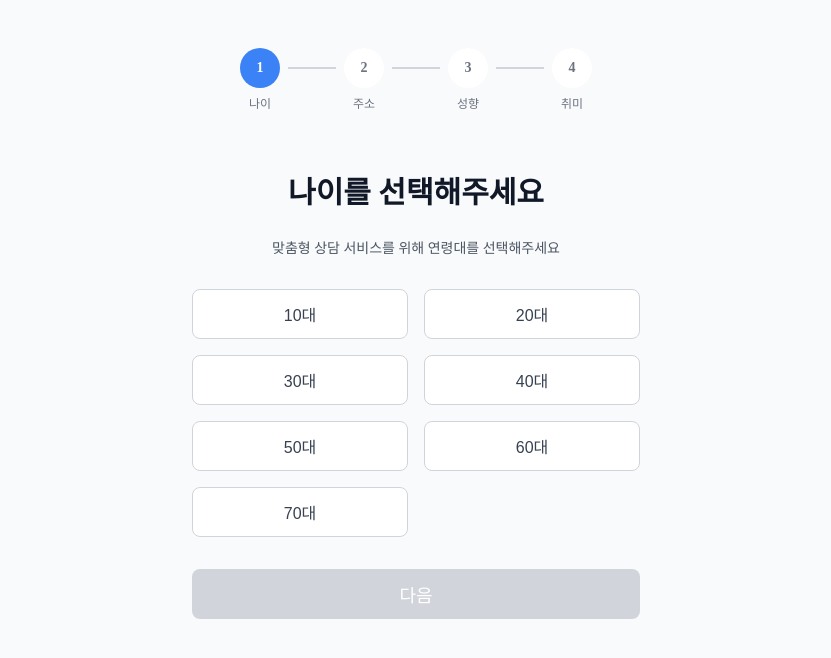
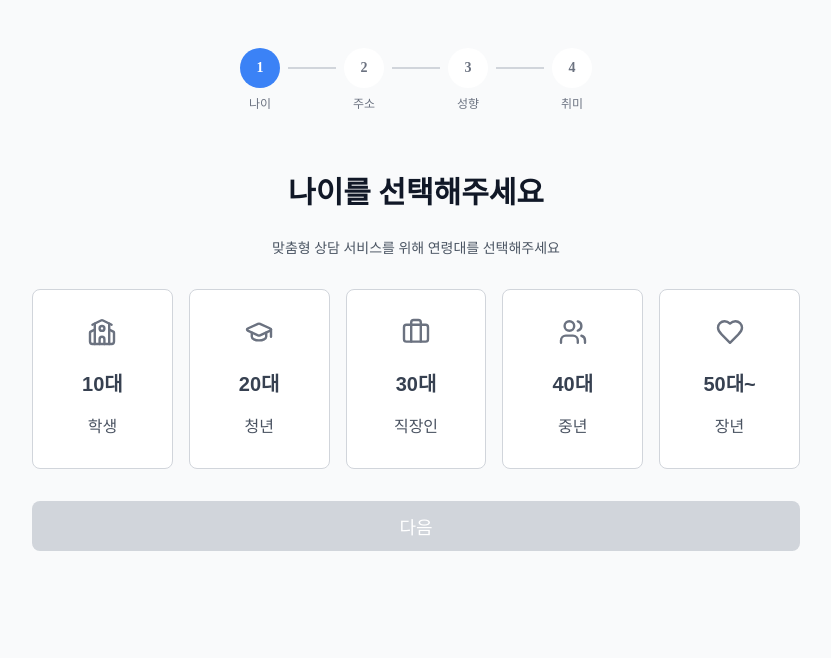
Before and after one commit to SucceSS-team-13/FE, a React (Vite) app: page /survey in a window 1280 px wide. Shown: the top 658 px of the page, without its empty margins (224-1055 px from the left). Built offline with nearby package versions, Linux system fonts and the light colour scheme.

Commit message:
style: AgeSelection 컴포넌트 스타일 수정

```diff
--- a/src/components/BasicInfo/AgeSelection.tsx
+++ b/src/components/BasicInfo/AgeSelection.tsx
@@ -1,15 +1,46 @@
 import { useState, FormEvent } from "react";
+import { Backpack, GraduationCap, Briefcase, Users, Heart, School } from "lucide-react";
 import styles from '../../styles/BasicInfo/AgeSelection.module.less';
 
 type Props = {
   onNext: () => void;
 }
 
+type AgeOption = {
+  value: string;
+  icon: React.ReactNode;
+  label: string;
+}
+
 const AgeSelection = ({ onNext }: Props) => {
   const [selectedAge, setSelectedAge] = useState('');
 
-  const ageRanges = [
-    '10대', '20대', '30대', '40대', '50대', '60대', '70대'
+  const ageOptions: AgeOption[] = [
+    {
+      value: '10대',
+      icon: <School size={24} />,
+      label: '학생'
+    },
+    {
+      value: '20대',
+      icon: <GraduationCap size={24} />,
+      label: '청년'
+    },
+    {
+      value: '30대',
+      icon: <Briefcase size={24} />,
+      label: '직장인'
+    },
+    {
+      value: '40대',
+      icon: <Users size={24} />,
+      label: '중년'
+    },
+    {
+      value: '50대~',
+      icon: <Heart size={24} />,
+      label: '장년'
+    }
   ];
 
   const handleSubmit = (e: FormEvent<HTMLFormElement>) => {
@@ -23,21 +54,27 @@ const AgeSelection = ({ onNext }: Props) => {
     <div className={styles.container}>
       <div className={styles.header}>
         <h2 className={styles.title}>나이를 선택해주세요</h2>
-        <p className={styles.subtitle}>맞춤형 상담 서비스를 위해 연령대를 선택해주세요</p>
+        <p className={styles.subtitle}>
+          맞춤형 상담 서비스를 위해 연령대를 선택해주세요
+        </p>
       </div>
 
       <form onSubmit={handleSubmit} className={styles.form}>
         <div className={styles.buttonGrid}>
-          {ageRanges.map((age) => (
+          {ageOptions.map((option) => (
             <button
-              key={age}
+              key={option.value}
               type="button"
-              onClick={() => setSelectedAge(age)}
+              onClick={() => setSelectedAge(option.value)}
               className={`${styles.ageButton} ${
-                selectedAge === age ? styles.selectedButton : styles.unselectedButton
+                selectedAge === option.value ? styles.selectedButton : styles.unselectedButton
               }`}
             >
-              {age}
+              <div className={styles.buttonContent}>
+                <span className={styles.icon}>{option.icon}</span>
+                <span className={styles.ageValue}>{option.value}</span>
+                <span className={styles.ageLabel}>{option.label}</span>
+              </div>
             </button>
           ))}
         </div>
--- a/src/styles/BasicInfo/AgeSelection.module.less
+++ b/src/styles/BasicInfo/AgeSelection.module.less
@@ -1,5 +1,19 @@
 .container {
   width: 100%;
+  padding-left: 1rem;
+  padding-right: 1rem;
+  margin-left: auto;
+  margin-right: auto;
+  box-sizing: border-box;
+
+  @media (min-width: 768px) {
+    padding-left: 2rem;
+    padding-right: 2rem;
+  }
+
+  @media (min-width: 976px) {
+    max-width: 56rem;
+  }
 }
 
 .header {
@@ -22,34 +36,92 @@
 
 .form {
   margin-top: 2rem;
-  padding: 0 1em;
+  width: 100%;
 }
 
 .buttonGrid {
   display: grid;
-  grid-template-columns: repeat(2, minmax(0, 1fr));
+  grid-template-columns: repeat(2, 1fr);
   gap: 1rem;
-  max-width: 28rem;
+  max-width: 48rem;
   margin-left: auto;
   margin-right: auto;
+
+  @media (min-width: 768px) {
+    grid-template-columns: repeat(3, 1fr);
+  }
+
+  @media (min-width: 1024px) {
+    grid-template-columns: repeat(5, 1fr);
+  }
 }
 
 .ageButton {
-  padding: 0.75rem 1.5rem;
+  padding: 1rem;
   border-radius: 0.5rem;
   font-size: 1rem;
   font-weight: 500;
-  transition-property: background-color, border-color, color;
-  transition-duration: 200ms;
+  transition: all 0.2s;
+  height: 100%;
+  min-height: 120px;
+
+  @media (min-width: 1024px) {
+    min-height: 180px;
+    padding: 1.5rem 1rem;
+  }
+}
+
+.buttonContent {
+  display: flex;
+  flex-direction: column;
+  align-items: center;
+  gap: 0.5rem;
+}
+
+.icon {
+  display: flex;
+  align-items: center;
+  justify-content: center;
+  margin-bottom: 0.5rem;
+
+  @media (min-width: 1024px) {
+    margin-bottom: 1rem;
+    transform: scale(1.2);
+  }
+}
+
+.ageValue {
+  font-size: 1.125rem;
+  font-weight: 600;
+
+  @media (min-width: 1024px) {
+    font-size: 1.25rem;
+    margin-bottom: 0.5rem;
+  }
+}
+
+.ageLabel {
+  font-size: 0.875rem;
+  opacity: 0.9;
+
+  @media (min-width: 1024px) {
+    font-size: 1rem;
+  }
 }
 
 .selectedButton {
   background-color: #3B82F6;
   color: white;
   border: 1px solid #3B82F6;
+  transform: translateY(-2px);
+  box-shadow: 0 4px 6px -1px rgba(0, 0, 0, 0.1);
 
   &:hover {
     background-color: #2563EB;
+  }
+
+  .icon {
+    color: white;
   }
 }
 
@@ -60,17 +132,23 @@
 
   &:hover {
     background-color: #F9FAFB;
+    transform: translateY(-1px);
+    box-shadow: 0 2px 4px -1px rgba(0, 0, 0, 0.05);
+  }
+
+  .icon {
+    color: #6B7280;
   }
 }
 
 .submitWrapper {
-  max-width: 28rem;
+  max-width: 48rem;
   margin-left: auto;
   margin-right: auto;
+  margin-top: 2rem;
 }
 
 .submitButton {
-  margin-top: 2rem;
   width: 100%;
   padding: 0.75rem 1rem;
   border-radius: 0.5rem;
@@ -78,15 +156,17 @@
   font-weight: 500;
   color: white;
   border: none;
-  transition-property: background-color;
-  transition-duration: 200ms;
+  transition: all 0.2s;
 }
 
 .activeSubmit {
-  background-color: #22C55E;
+  background: linear-gradient(135deg, #6366F1, #2563EB);
+  box-shadow: 0 4px 6px -1px rgba(99, 102, 241, 0.2);
 
   &:hover {
-    background-color: #16A34A;
+    background: linear-gradient(135deg, #4F46E5, #1D4ED8);
+    box-shadow: 0 6px 8px -1px rgba(79, 70, 229, 0.25);
+    transform: translateY(-1px);
   }
 }
 
```
